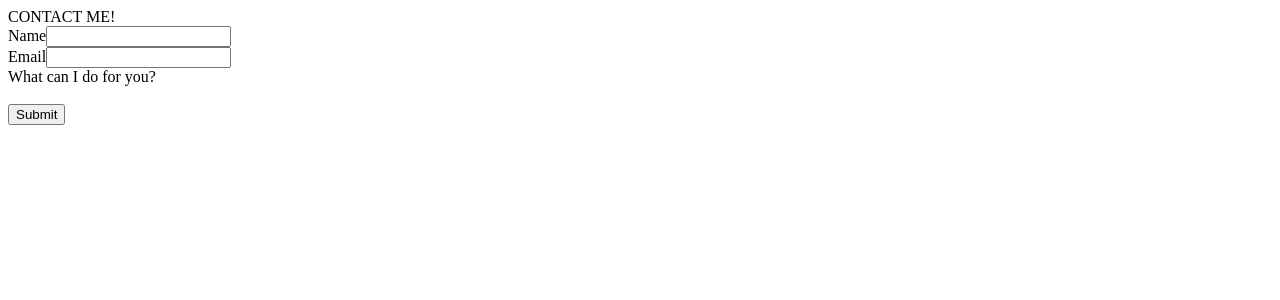
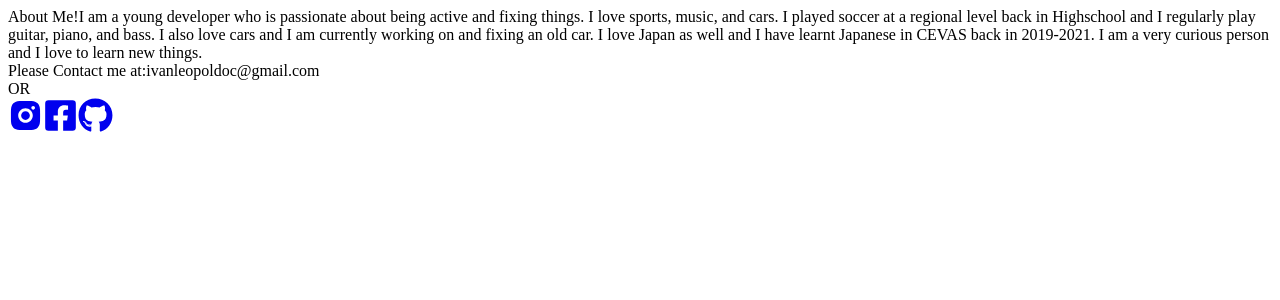
Before and after one commit to ivanleopoldo/portfolio, a Next.js app: page /Contact in a window 1280 px wide. Shown: the top 300 px of the page. Built offline with nearby package versions, Linux system fonts and the light colour scheme.

Commit message:
finished content

```diff
--- /dev/null
+++ b/src/components/Contacts.tsx
@@ -0,0 +1,35 @@
+import React from "react";
+import { RiInstagramFill } from "react-icons/ri";
+import { FaFacebookSquare } from "react-icons/fa";
+import { FaGithub } from "react-icons/fa";
+
+export default function Contacts() {
+  return (
+    <div className="flex flex-row justify-center gap-2 text-[#F2DFD9]">
+      <a
+        className="hover:text-[#8D41BF]"
+        href="https://instagram.com/ivanleocl"
+        target="_blank"
+        rel="noopener noreferrer"
+      >
+        <RiInstagramFill size={35} />
+      </a>
+      <a
+        className="hover:text-[#7A36D9]"
+        href="https://facebook.com/milktt1"
+        target="_blank"
+        rel="noopener noreferrer"
+      >
+        <FaFacebookSquare size={35} />
+      </a>
+      <a
+        className="hover:text-[#592EF2]"
+        href="https://github.com/ivanleopoldo"
+        target="_blank"
+        rel="noopener noreferrer"
+      >
+        <FaGithub size={35} />
+      </a>
+    </div>
+  );
+}
--- a/src/pages/Contact.tsx
+++ b/src/pages/Contact.tsx
@@ -1,42 +1,36 @@
 "use client";
 
 import ThemedText from "@/components/ThemedText";
+import Contacts from "@/components/Contacts";
 
 export default function Contact() {
   return (
-    <div className="flex flex-col w-3/4">
-      <form className="flex h-[100dvh] flex-col items-center justify-center gap-4 text-[#F2DFD9]">
+    <div className="flex w-3/4 flex-col items-center justify-center">
+      <div className="flex flex-col gap-4 md:w-2/3">
         <ThemedText className=" text-3xl font-semibold md:text-5xl">
-          CONTACT ME!
+          About Me!
         </ThemedText>
-        <div className="flex gap-4">
-          <div className="flex w-full flex-col">
-            <label>Name</label>
-            <input
-              className="w-full rounded-md bg-[#353434] p-2 placeholder-[#525050] focus:outline-none"
-              type="text"
-            />
-          </div>
-          <div className="flex w-full flex-col">
-            <label>Email</label>
-            <input
-              className="w-full rounded-md bg-[#353434] p-2 placeholder-[#525050] focus:outline-none"
-              type="email"
-            />
-          </div>
+        <ThemedText className="flex gap-4">
+          I am a young developer who is passionate about being active and fixing
+          things. I love sports, music, and cars. I played soccer at a regional
+          level back in Highschool and I regularly play guitar, piano, and bass.
+          I also love cars and I am currently working on and fixing an old car.
+          I love Japan as well and I have learnt Japanese in CEVAS back in
+          2019-2021. I am a very curious person and I love to learn new things.
+        </ThemedText>
+        <div className="flex flex-col">
+          <ThemedText className="font-medium">Please Contact me at:</ThemedText>
+          <ThemedText className="">ivanleopoldoc@gmail.com</ThemedText>
+          <ThemedText className="relative flex items-center py-5">
+            <div className="flex-grow border-t border-[#F2DFD9]"></div>
+            <span className="mx-4 flex-shrink font-bold text-[#F2DFD9]">
+              OR
+            </span>
+            <div className="flex-grow border-t border-[#F2DFD9]"></div>
+          </ThemedText>
+          <Contacts />
         </div>
-        <div className="w-full items-start">
-          <label>What can I do for you?</label>
-        </div>
-        <div
-          className="-mt-3.5 h-1/6 w-full rounded-md bg-[#353434] p-2 placeholder-[#525050] focus:outline-none "
-          contentEditable
-        />
-        <input
-          className="w-full rounded-lg bg-[#8D41BF] p-2 hover:bg-[#632E86]"
-          type="submit"
-        />
-      </form>
+      </div>
     </div>
   );
 }
```
Also changed, not shown: src/components/Card.tsx (added, +28 -0 lines), src/pages/Home.tsx (+2 -27 lines), src/pages/Projects.tsx (+24 -1 lines), public/mangareader.png (added), public/savet.png (added).
